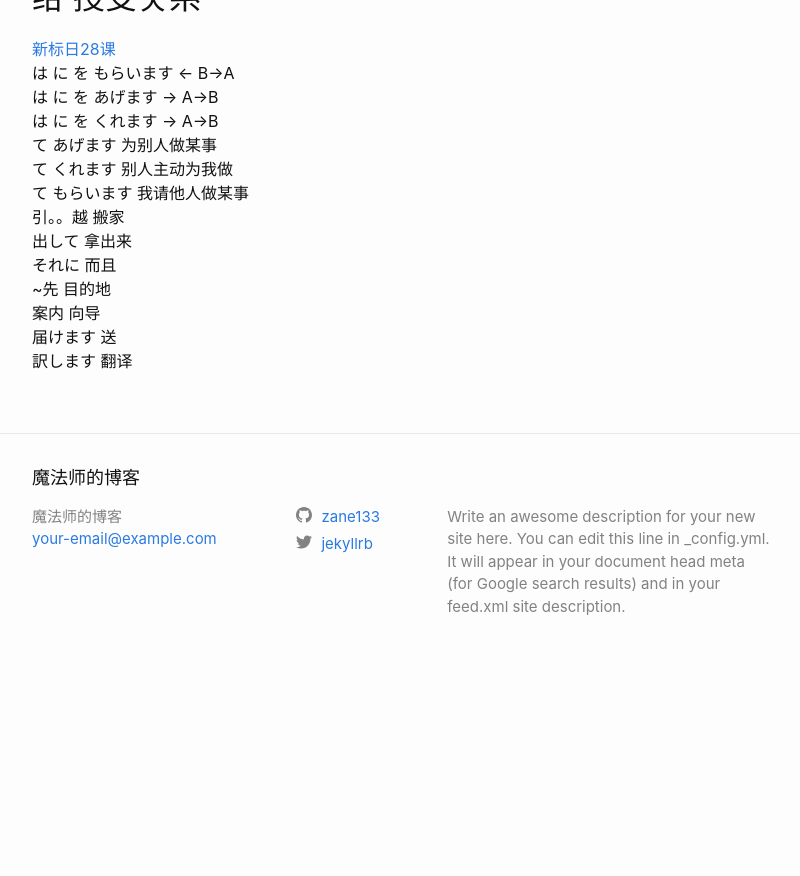
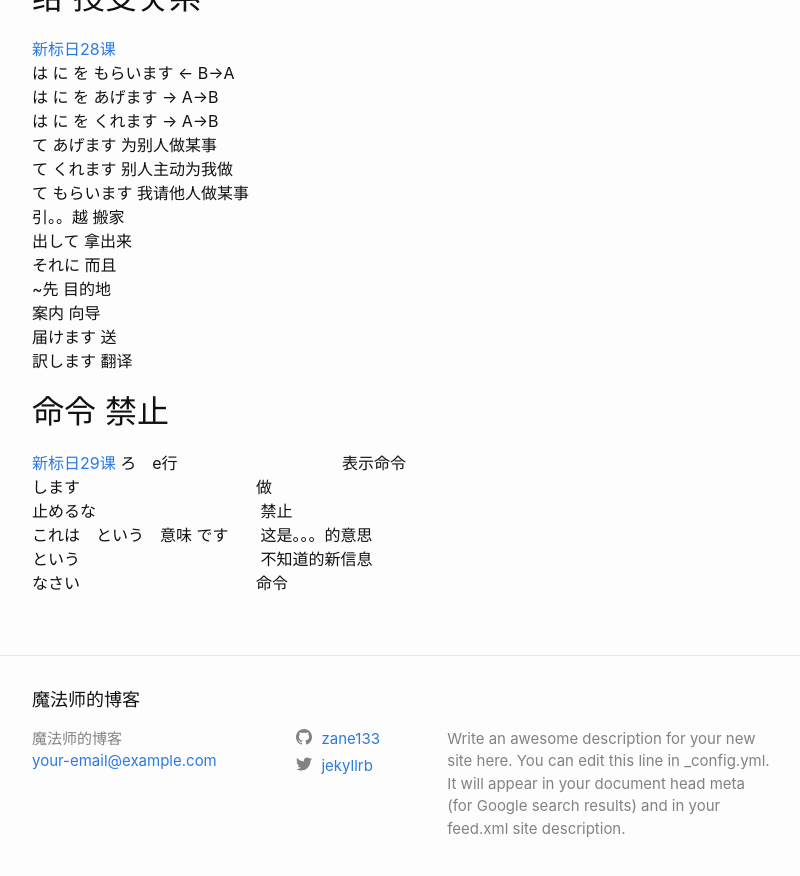
Before and after one commit to zane133/zane133.github.io, a Jekyll site: the page built from _posts/2019-08-17-japanese_study.markdown, in a window 1280 px wide and 900 px high, scrolled down 5566 px. Shown: the top 876 px of the window, without its empty margins (238-1038 px from the left). Built offline with Jekyll 4.4.1, drawn with Linux system fonts in a browser that asks for light colours; before the commit the page ends 6244 px from its top, so only the background shows below that.

Commit message:
Update 2019-08-17-japanese_study.markdown

```diff
--- a/_posts/2019-08-17-japanese_study.markdown
+++ b/_posts/2019-08-17-japanese_study.markdown
@@ -189,3 +189,12 @@ Google可以在搜索词的尾部加上 **とは**
 案内    向导
 届けます   送
 訳します    翻译
+
+## 命令 禁止
+[新标日29课](https://www.bilibili.com/video/av14150839/?p=31)
+ろ　e行 &emsp;&emsp;&emsp;&emsp;&emsp;&emsp;&emsp;&emsp;&emsp;&emsp;表示命令
+します　&emsp;&emsp;&emsp;&emsp;&emsp;&emsp;&emsp;&emsp;&emsp;&emsp;做
+止めるな &emsp;&emsp;&emsp;&emsp;&emsp;&emsp;&emsp;&emsp;&emsp;&emsp;禁止
+これは　という　意味 です　　这是。。。的意思
+という  &emsp;&emsp;&emsp;&emsp;&emsp;&emsp;&emsp;&emsp;&emsp;&emsp;&emsp;不知道的新信息
+なさい　&emsp;&emsp;&emsp;&emsp;&emsp;&emsp;&emsp;&emsp;&emsp;&emsp;命令
```
